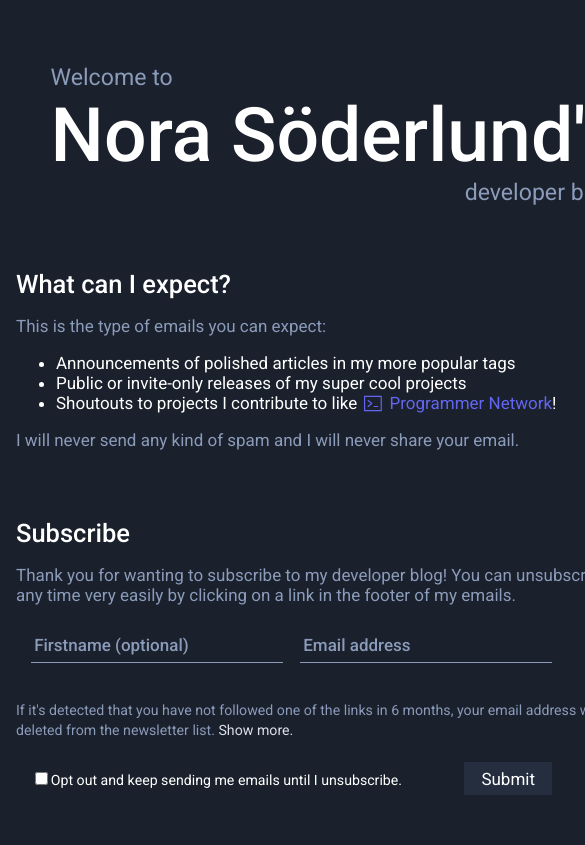
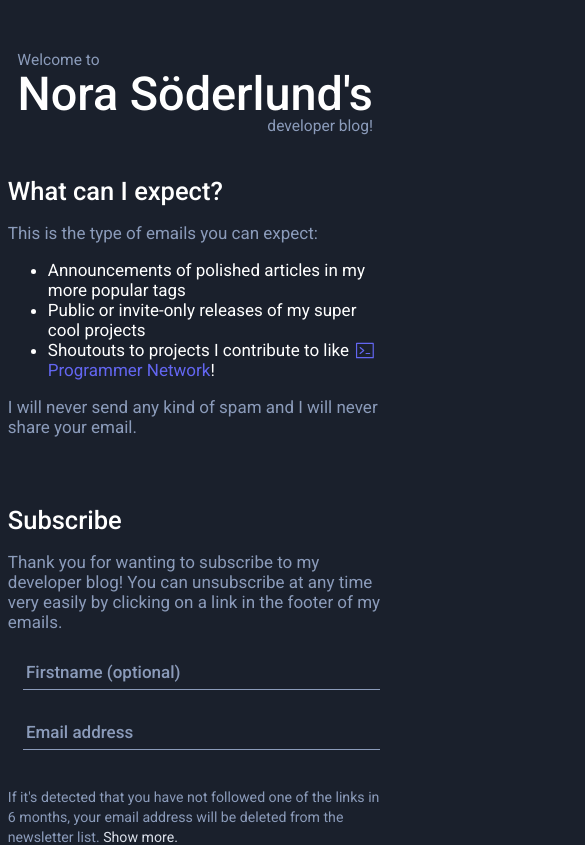
Before and after one commit to nora-soderlund/DeveloperBlog, a Next.js app: page /subscribe in a window 390 px wide. Shown: the top 845 px of the page, 585 px wide, since content can reach past the window. Built offline with nearby package versions, Linux system fonts and the light colour scheme.

Commit message:
Many responsive fixes

```diff
--- a/src/Components/Page.jsx
+++ b/src/Components/Page.jsx
@@ -41,9 +41,14 @@ export default class Page extends Component {
                 <main className={`${roboto.className} ${firaCode.variable}`} style={{ display: "flex", flexDirection: "column", height: "100%" }}>
                     <header>
                         <Link href="/">
-                            <p>Welcome to</p>
-                            <h1>Nora Söderlund&apos;s</h1>
-                            <p>developer blog!</p>
+                            <svg viewBox="0 0 240 80" xmlns="http://www.w3.org/2000/svg">
+                                <text x="6" y="14" class="small" alignmentBaseline="hanging">Welcome to</text>
+
+                                {/*eslint-disable-next-line react/no-unescaped-entities*/}
+                                <text x="120" y="40" class="large" alignmentBaseline="central" textAnchor="middle">Nora Söderlund's</text>
+
+                                <text x="234" y="66" class="small" alignmentBaseline="ideographic" textAnchor="end">developer blog!</text>
+                            </svg>
                         </Link>
                     </header>
 
--- a/src/Components/SyntaxHighlight.jsx
+++ b/src/Components/SyntaxHighlight.jsx
@@ -30,7 +30,7 @@ export default class SyntaxHighlight {
                     this.classList.remove("shimmer");
                 }
                 else if(this.innerHTML.length != 0) {
-                    this.innerHTML = this.innerHTML.replaceAll('<', '&lt;').replaceAll('>', '&rt;');
+                    this.innerHTML = this.innerHTML.replaceAll('<', '&lt;').replaceAll('>', '&gt;');
 
                     let body = this.textContent.replaceAll(/^(?:[\t ]*(?:\r?\n|\r))+/gm, "").split('\n');
 
--- a/src/Styles/Base/Document.scss
+++ b/src/Styles/Base/Document.scss
@@ -12,7 +12,7 @@ body {
     margin: 0;
     padding: 0;
 
-    @media screen and (min-width: 640px) {
+    @media screen and (min-width: 1366px) {
         width: 100vw;
 
         overflow-x: hidden;
--- a/src/Styles/Components/Article/Tabs.scss
+++ b/src/Styles/Components/Article/Tabs.scss
@@ -6,8 +6,15 @@
 
         gap: 2em;
 
+        overflow-x: auto;
+        padding-top: .5em;
+
+        padding-right: .4em;
+
         .article-tab {
             padding: 0 0 .4em;
+
+            white-space: nowrap;
 
             &.active {
                 border-bottom: 2px solid $color;
--- a/src/Styles/Components/Forms.scss
+++ b/src/Styles/Components/Forms.scss
@@ -6,13 +6,21 @@ form {
     }
 
     fieldset {
-        display: flex;
+        display: grid;
+
+        grid-auto-flow: column;
 
         padding-right: 6em;
 
         gap: 1em;
 
         border: none;
+
+        @media screen and (max-width: 600px) {
+            grid-auto-flow: row;
+
+            padding-right: 0;
+        }
     }
 
     .form-error {
--- a/src/Styles/Layouts/Footer.scss
+++ b/src/Styles/Layouts/Footer.scss
@@ -3,7 +3,9 @@ footer {
 
     color: $color;
 
-    padding-bottom: .5em;
+    padding-bottom: 1em;
+
+    align-items: center;
 
     a {
         &:hover {
--- a/src/Styles/Layouts/Header.scss
+++ b/src/Styles/Layouts/Header.scss
@@ -1,12 +1,22 @@
 header {
-    width: min-content;
 
-    font-size: 1.7em;
+    svg {
+        fill: $color;
 
-    margin: 0 auto 3rem;
+        .small {
+            font-size: 10px;
+        }
+
+        .large {
+            fill: #FFF;
+
+            font-size: 30px;
+            font-weight: 500;
+        }
+    }
 
     h1 {
-        width: max-content;
+        max-width: max-content;
     }
 
     p {
--- a/src/Styles/Layouts/Main.scss
+++ b/src/Styles/Layouts/Main.scss
@@ -2,9 +2,10 @@ main {
     margin: 0 auto;
 
     width: 42rem;
+    max-width: 100%;
 
     //padding: 0 1rem;
-    padding: 4rem 1rem 1rem;
+    padding: 2rem 2% 1rem;
 
     box-sizing: border-box;
 
--- a/src/pages/subscribe.tsx
+++ b/src/pages/subscribe.tsx
@@ -100,13 +100,13 @@ export default withRouter(class SubscribePage extends Component<SubscribePagePro
 
                     <fieldset>
 
-                        <div style={{ display: "flex", flex: 1, flexDirection: "column", marginBottom: "auto" }}>
+                        <div style={{ display: "flex", flexDirection: "column", marginBottom: "auto" }}>
                             <input name="firstname" type="text" placeholder="Firstname (optional)" autoCapitalize={"true"} autoComplete="given-name"/>
 
                             <label className="form-error" htmlFor="firstname"></label>
                         </div>
 
-                        <div style={{ display: "flex", flex: 1, flexDirection: "column", marginBottom: "auto" }}>
+                        <div style={{ display: "flex", flexDirection: "column", marginBottom: "auto" }}>
                             <input name="email" type="email" placeholder="Email address" autoComplete="email"/>
 
                             <label className="form-error" htmlFor="email"></label>
```
